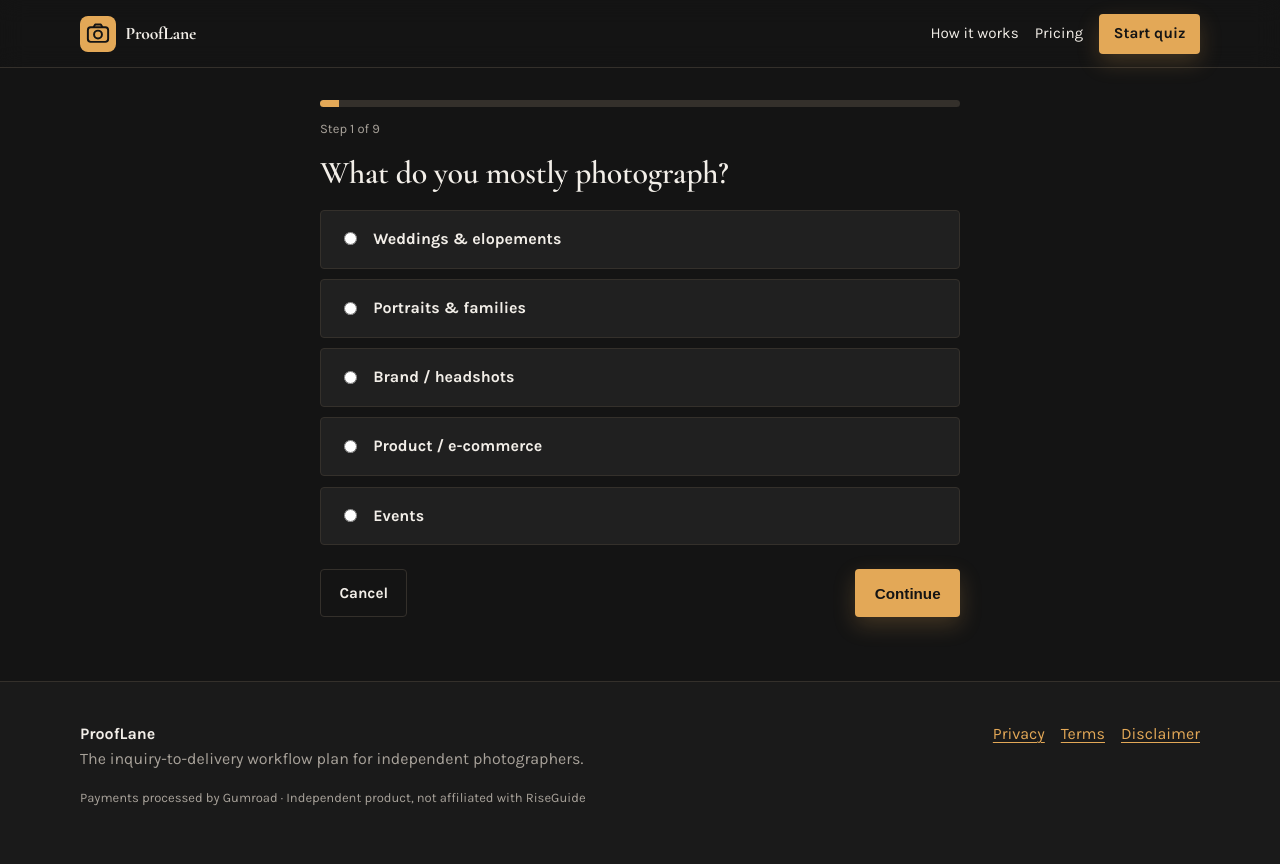
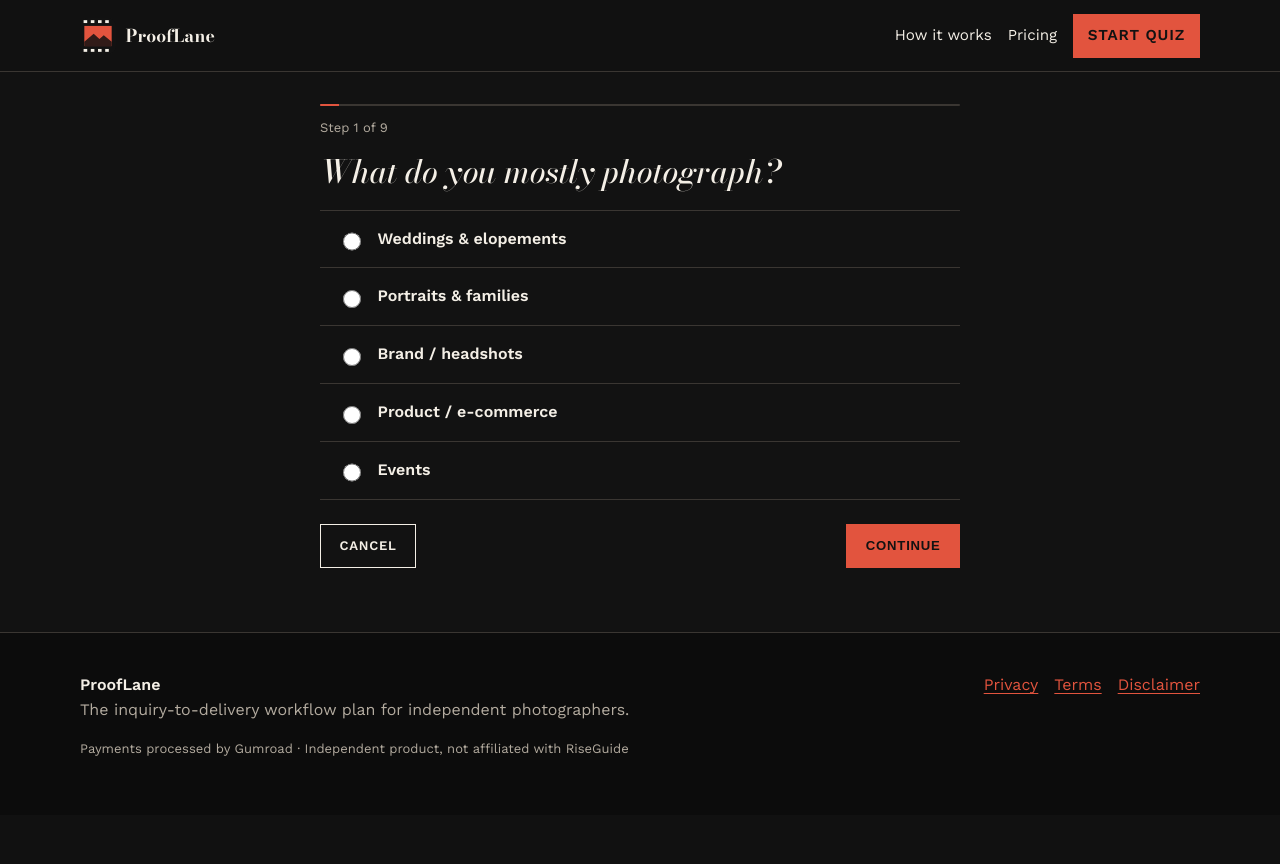
Before and after one commit to sudabay510-sys/prooflane, a Flask app: page /quiz/1 in a window 1280 px wide. After the commit the page ends 756 px from the top, so only its background shows below. Run offline with Flask 3, Linux system fonts and the light colour scheme; data that the repository does not hold is empty; some libraries are stand-ins or nearby versions.

Commit message:
Identity refresh: new visual layer, logo icon, and fonts
Adds static/identity.css (loaded after brand.css), a new logo icon, the new
Google Fonts URL, and a BRAND.md section. Visual only: quiz questions, plan
generation, routes, pricing, checkout/unlock, and safety notes unchanged.

```diff
--- a/prooflane_brand.py
+++ b/prooflane_brand.py
@@ -107,7 +107,7 @@ BRAND = {
     "checkout_url": "https://solvfix.gumroad.com/l/xugyi",
     "disclaimer_short": "Workflow education only. Not legal advice. No booking or income guarantees.",
     "disclaimer_long": "ProofLane provides general client-workflow education and templates for photographers. It is not affiliated with HoneyBook or any CRM. It does not guarantee inquiries, bookings, or income, and contract outlines are not legal advice — consult a licensed attorney. Payments are processed by Gumroad, not on this site.",
-    "font_url": "https://fonts.googleapis.com/css2?family=Cormorant+Garamond:wght@500;600;700&family=Karla:wght@400;500;700&display=swap",
+    "font_url": "https://fonts.googleapis.com/css2?family=Bodoni+Moda:ital,opsz,wght@0,6..96,500;0,6..96,700;1,6..96,500&family=Work+Sans:wght@400;500;600&display=swap",
     "fonts": ("Cormorant Garamond", "Karla"),
     "questions": Q, "generate_plan": plan,
     "voice": "Quietly confident and editorial, like a seasoned second shooter who keeps everyone on time.",
--- /dev/null
+++ b/static/identity.css
@@ -0,0 +1,41 @@
+/* ProofLane identity layer, Nov 2026 refresh: Editorial darkroom magazine. Loaded after brand.css; visual only. */
+:root{--bg:#121212;--bg-alt:#181818;--card:#1A1A1A;--ink:#F4EFE6;--muted:#B3AB9F;--line:#3A3632;--accent:#E2543E;--accent-2:#F06A55;--on-accent:#121212;--hi:#F2C14E;--radius:2px;--focus:#F2C14E;
+--font-display:'Bodoni Moda', Georgia, serif;--font-body:'Work Sans', system-ui, sans-serif;--tracking:0;--cta-band-bg:#F4EFE6;--cta-band-ink:#121212;--cta-band-btn:#E2543E;--cta-band-btn-ink:#121212;
+--shadow-card:0 14px 34px rgba(0,0,0,.10);--shadow-btn:none}
+body{font-family:var(--font-body);background:var(--bg);color:var(--ink)}
+.skip:focus{background:var(--card);color:var(--ink);outline:3px solid var(--focus)}
+.btn:focus-visible,.choice:focus-within,a:focus-visible,.input:focus{outline:3px solid var(--focus);outline-offset:2px}
+.choice:has(input:checked){border-color:var(--accent);box-shadow:0 0 0 2px var(--accent) inset}
+.choice input{accent-color:var(--accent);width:1.15rem;height:1.15rem;flex:none}
+.choice{min-height:3.25rem}
+.btn{min-height:2.75rem}
+.nav a.btn-primary,.nav a.btn-primary:hover{color:var(--on-accent)}
+.safety{border-left-width:6px;border-left-style:solid}
+@media (max-width:560px){.choice{padding:.9rem 1rem}.quiz-q{font-size:1.45rem}}
+
+h1,h2{font-weight:500;letter-spacing:-.01em}h1{font-size:clamp(2.4rem,5.5vw,4.4rem);font-style:italic}
+h3{font-family:var(--font-body);font-weight:600;letter-spacing:.02em}
+.site-header{background:rgba(18,18,18,.92);border-bottom:1px solid var(--line)}
+.hero{background:radial-gradient(500px 300px at 85% 10%,rgba(226,84,62,.22),transparent 65%),var(--bg)}
+.eyebrow{color:#F2C14E;font-family:var(--font-body);letter-spacing:.25em}
+.hero-card,.plan-section,.price-card,.feature,.pill-card,.steps li,.journey-card,.faq-item{background:var(--card);border:1px solid var(--line);border-radius:2px;box-shadow:none}
+.hero-card{padding-top:2.25rem;padding-bottom:2.25rem}
+.hero-card::before,.hero-card::after{content:"";position:absolute;left:0;right:0;height:14px;background:repeating-linear-gradient(90deg,#000 0 10px,#F2C14E 10px 12px,#000 12px 22px);opacity:.85}
+.hero-card::before{top:0}.hero-card::after{bottom:0}
+.plan-preview,.plan-full,.plan-locked{counter-reset:fr}
+.plan-section{counter-increment:fr;position:relative;padding-top:2.1rem}
+.plan-section::before{content:"FRAME " counter(fr,decimal-leading-zero);position:absolute;top:.6rem;left:1.25rem;font:600 .7rem ui-monospace,monospace;letter-spacing:.15em;color:#F2C14E}
+.choices{gap:0;border-top:1px solid var(--line)}
+.choice{border:0;border-bottom:1px solid var(--line);border-radius:0;background:transparent}
+.choice:has(input:checked){background:#1F1A18;box-shadow:inset 3px 0 0 var(--accent)}
+.input{background:var(--card);color:var(--ink);border-color:var(--line);border-radius:2px}
+.progress{height:2px;background:var(--line)}.progress-bar{background:var(--accent)}
+.btn{border-radius:0;letter-spacing:.06em;text-transform:uppercase;font-size:.82rem}
+.btn-ghost{color:var(--ink);border-color:var(--ink)}
+.section.alt{background:#181818}
+.step-num,.journey-step{background:transparent;color:#F2C14E;border:1px solid #F2C14E;border-radius:0}
+.lock-banner{background:var(--card);border:1px solid var(--accent);border-radius:2px}
+.site-footer{background:#0C0C0C}
+.badge{border-radius:0}
+.safety{background:#1F1A18;border-color:var(--line);border-left-color:#F2C14E}
+.flash{background:#1F1A18}
--- a/templates/base.html
+++ b/templates/base.html
@@ -9,9 +9,10 @@
   <link rel="preconnect" href="https://fonts.gstatic.com" crossorigin/>
   <link href="{{ brand.font_url }}" rel="stylesheet"/>
   <link rel="stylesheet" href="{{ url_for('static', filename='brand.css') }}"/>
+  <link rel="stylesheet" href="{{ url_for('static', filename='identity.css') }}"/>
   <link rel="icon" href="{{ url_for('static', filename='logo.svg') }}" type="image/svg+xml"/>
 </head>
-<body class="{% block body_class %}{% endblock %}">
+<body class="{% block body_class %}{% endblock %}" data-brand="prooflane">
   <a class="skip" href="#main">Skip to content</a>
   <header class="site-header">
     <div class="wrap header-inner">
```
Also changed, not shown: BRAND.md (+21 -0 lines), static/logo.svg.
